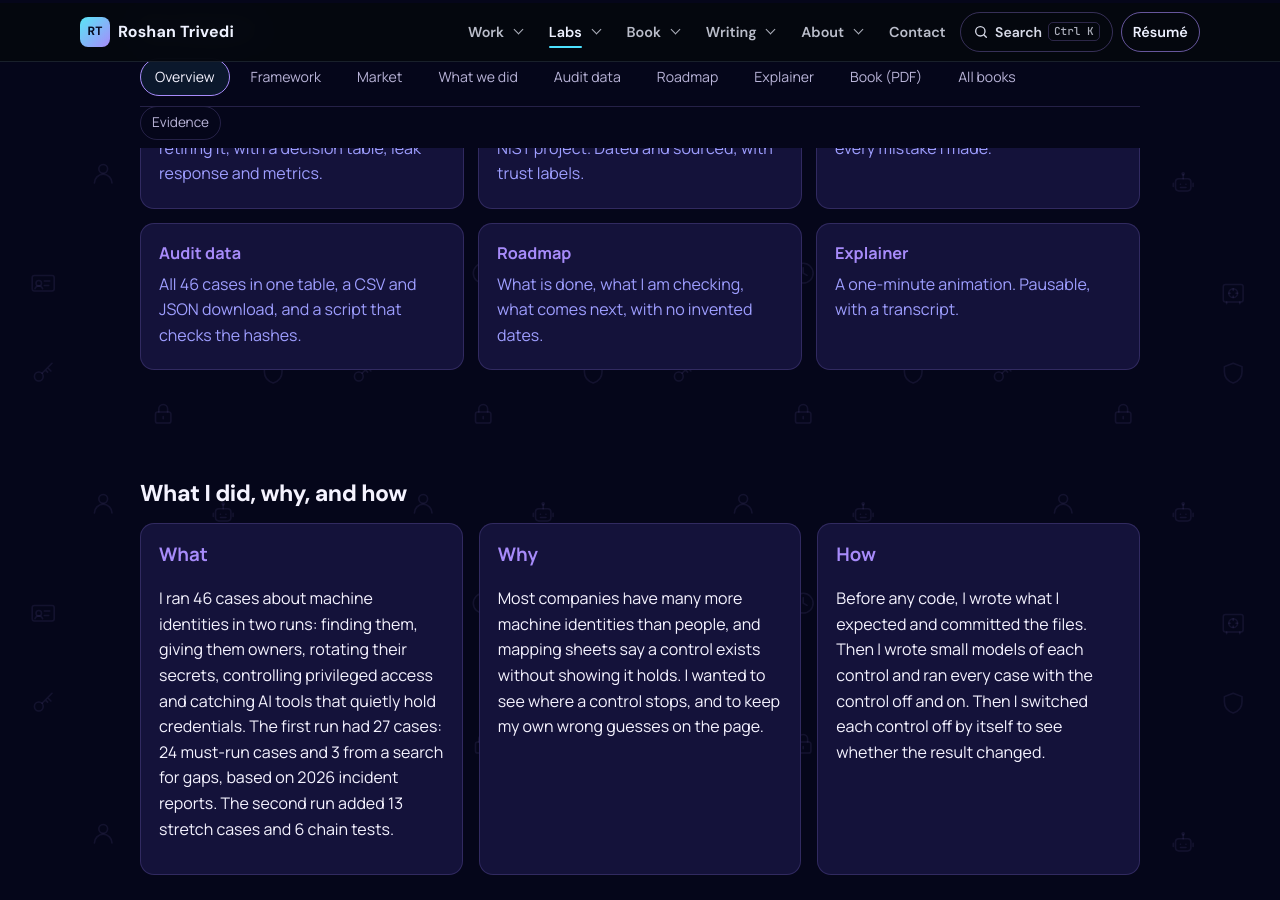
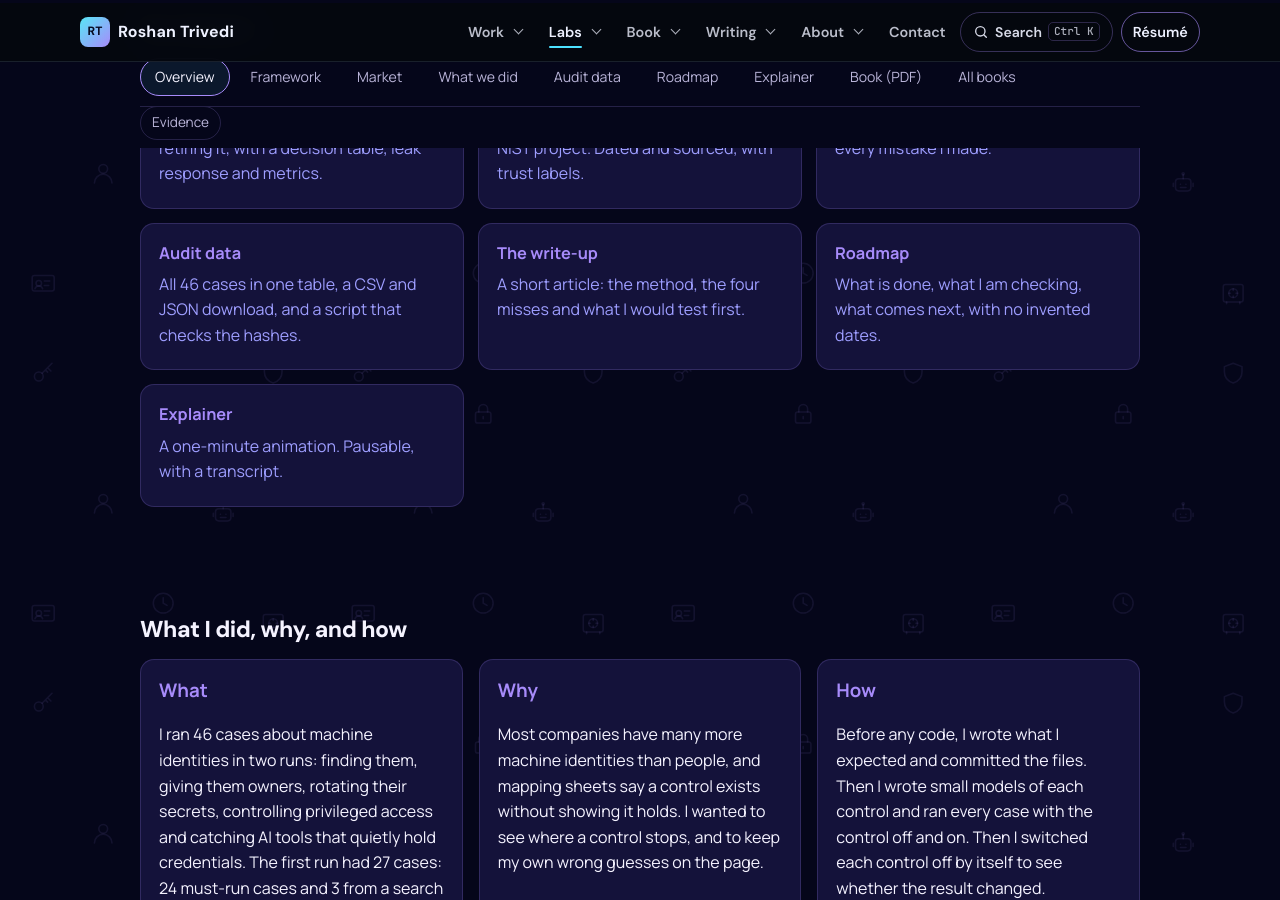
Before and after one commit to trivediroshan1-ui/trivediroshan1-ui.github.io, a Jekyll site: the page nhi-lab/index.html, which Jekyll copies as it is, in a window 1280 px wide and 900 px high, scrolled down 1514 px. Built offline with Jekyll 4.4.1, drawn with Linux system fonts in a browser that asks for light colours.

Commit message:
Link the write-up from the lab page, set site time zone, solid pause button
- NHI lab page: add a "The write-up" card to Go deeper.
- _config.yml: timezone Asia/Kolkata, so a post dated 00:30 +0530 shows
  3 Nov instead of 2 Nov. All existing posts keep their dates.
- Home: the phone pause button is fully opaque so text no longer shows
  through it. It still floats over the page, as before.

```diff
--- a/_config.yml
+++ b/_config.yml
@@ -4,6 +4,7 @@ url: "https://roshantrivedi.co.in"
 permalink: /writing/:title/
 markdown: kramdown
 future: true
+timezone: Asia/Kolkata
 include:
   - .well-known
 exclude:
--- a/index.html
+++ b/index.html
@@ -85,7 +85,7 @@
 html.motion-off *, html.motion-off *::before, html.motion-off *::after { animation-duration: 0.01ms !important; animation-delay: 0s !important; animation-iteration-count: 1 !important; transition-duration: 0.01ms !important; }
 .motion-toggle { position: fixed; right: 16px; bottom: 136px; z-index: 70; width: 44px; height: 44px; border-radius: 50%; cursor: pointer; display: grid; place-items: center; padding: 0; background: var(--card-solid); color: var(--ink); border: 1px solid var(--line2); }
 .motion-toggle svg { width: 16px; height: 16px; }
-@media (max-width: 640px) { .motion-toggle { right: 120px; bottom: 20px; width: 38px; height: 38px; opacity: .92; } }
+@media (max-width: 640px) { .motion-toggle { right: 120px; bottom: 20px; width: 38px; height: 38px; opacity: 1; } }
 @media (prefers-reduced-motion: reduce) { .motion-toggle { display: none; } }
 @media print { .motion-toggle { display: none; } }
 </style>
--- a/nhi-lab/index.html
+++ b/nhi-lab/index.html
@@ -72,6 +72,7 @@
       <a class="ncard" href="/nhi-lab/market/" style="text-decoration:none"><h3>Market, 2026</h3><p>Four deals, Microsoft's agent identity, a NIST project. Dated and sourced, with trust labels.</p></a>
       <a class="ncard" href="/nhi-lab/method/" style="text-decoration:none"><h3>What we did</h3><p>The full procedure, the dates, and every mistake I made.</p></a>
       <a class="ncard" href="/nhi-lab/audit/" style="text-decoration:none"><h3>Audit data</h3><p>All 46 cases in one table, a CSV and JSON download, and a script that checks the hashes.</p></a>
+      <a class="ncard" href="/writing/non-human-identity-lab-46-cases/" style="text-decoration:none"><h3>The write-up</h3><p>A short article: the method, the four misses and what I would test first.</p></a>
       <a class="ncard" href="/nhi-lab/roadmap/" style="text-decoration:none"><h3>Roadmap</h3><p>What is done, what I am checking, what comes next, with no invented dates.</p></a>
       <a class="ncard" href="/nhi-lab/explainer/" style="text-decoration:none"><h3>Explainer</h3><p>A one-minute animation. Pausable, with a transcript.</p></a>
     </div>
--- a/scripts/nhi-lab-body.html
+++ b/scripts/nhi-lab-body.html
@@ -27,6 +27,7 @@
       <a class="ncard" href="/nhi-lab/market/" style="text-decoration:none"><h3>Market, 2026</h3><p>Four deals, Microsoft's agent identity, a NIST project. Dated and sourced, with trust labels.</p></a>
       <a class="ncard" href="/nhi-lab/method/" style="text-decoration:none"><h3>What we did</h3><p>The full procedure, the dates, and every mistake I made.</p></a>
       <a class="ncard" href="/nhi-lab/audit/" style="text-decoration:none"><h3>Audit data</h3><p>All 46 cases in one table, a CSV and JSON download, and a script that checks the hashes.</p></a>
+      <a class="ncard" href="/writing/non-human-identity-lab-46-cases/" style="text-decoration:none"><h3>The write-up</h3><p>A short article: the method, the four misses and what I would test first.</p></a>
       <a class="ncard" href="/nhi-lab/roadmap/" style="text-decoration:none"><h3>Roadmap</h3><p>What is done, what I am checking, what comes next, with no invented dates.</p></a>
       <a class="ncard" href="/nhi-lab/explainer/" style="text-decoration:none"><h3>Explainer</h3><p>A one-minute animation. Pausable, with a transcript.</p></a>
     </div>
```
